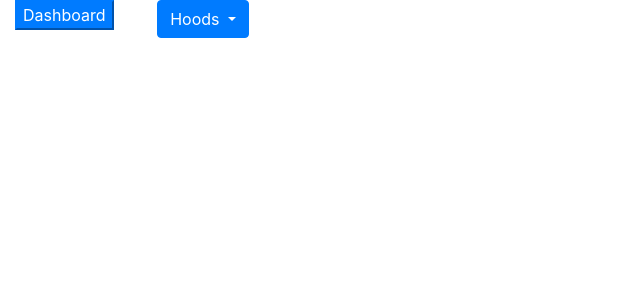
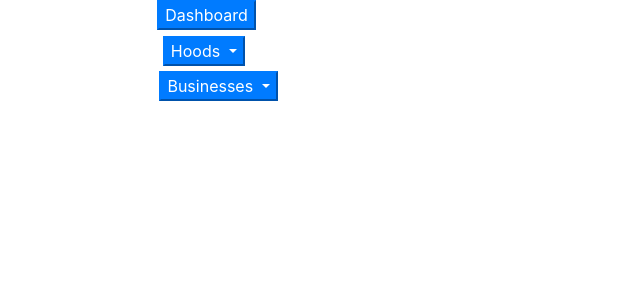
Before and after one commit to antonymburia/MyHood, a Django app: template hood/templates/home.html in a window 1280 px wide. Shown: the part 86-386 px from the top of the page, without its empty margins (0-640 px from the left). Run offline with Django 3.2, Linux system fonts and the light colour scheme; the template is opened without the code that fills it, so the values that code supplies are empty; some libraries are stand-ins or nearby versions; some web fonts are replaced.

Commit message:
update home template

```diff
--- a/hood/templates/home.html
+++ b/hood/templates/home.html
@@ -16,6 +16,9 @@
       <div class="col-md-4">
         <div class="row">
           <div class="col-md-4">
+
+          </div>
+          <div class="col-md-4">
             <div class="sticky-top">
               <a href="/admin">
                 <button class="btn-primary">
@@ -23,11 +26,9 @@
                 </button>
               </a>
             </div>
-          </div>
-          <div class="col-md-4">
             <div class="hood">
               <div class="dropdown">
-                <button type="button" class="btn btn-primary dropdown-toggle" data-bs-toggle="dropdown">
+                <button type="button" class=" btn-primary dropdown-toggle" data-bs-toggle="dropdown">
                   Hoods
                 </button>
                 <ul class="dropdown-menu">
@@ -44,9 +45,29 @@
 
 
             </div>
+            <div class="business">
+              <div class="dropdown">
+                <button type="button" class="btn-primary dropdown-toggle" data-bs-toggle="dropdown">
+                  Businesses
+                </button>
+                <ul class="dropdown-menu">
+                  <li>
+                    {%for business in businesses%}
+                     <a href="">
+                      {{business.name}}
+                     </a> <br>
+                    {%endfor%}
+                  </li>
+
+                </ul>
+              </div>
+
+            </div>
 
           </div>
-          <div class="col-md-4"></div>
+          <div class="col-md-4">
+
+          </div>
         </div>
       </div>
       {% for post in all_posts %}
@@ -130,6 +151,15 @@
     color: #000;
     padding: 10%;
   }
+  .sticky-top{
+    margin-bottom: 2%;
+  }
+  .business{
+    margin: 2%;
+  }
+  .hood{
+    margin: 5%;
+  }
 </style>
 <script src="https://cdn.jsdelivr.net/npm/bootstrap@5.0.2/dist/js/bootstrap.bundle.min.js" integrity="sha384-MrcW6ZMFYlzcLA8Nl+NtUVF0sA7MsXsP1UyJoMp4YLEuNSfAP+JcXn/tWtIaxVXM" crossorigin="anonymous"></script>
 {%endblock%}
```
